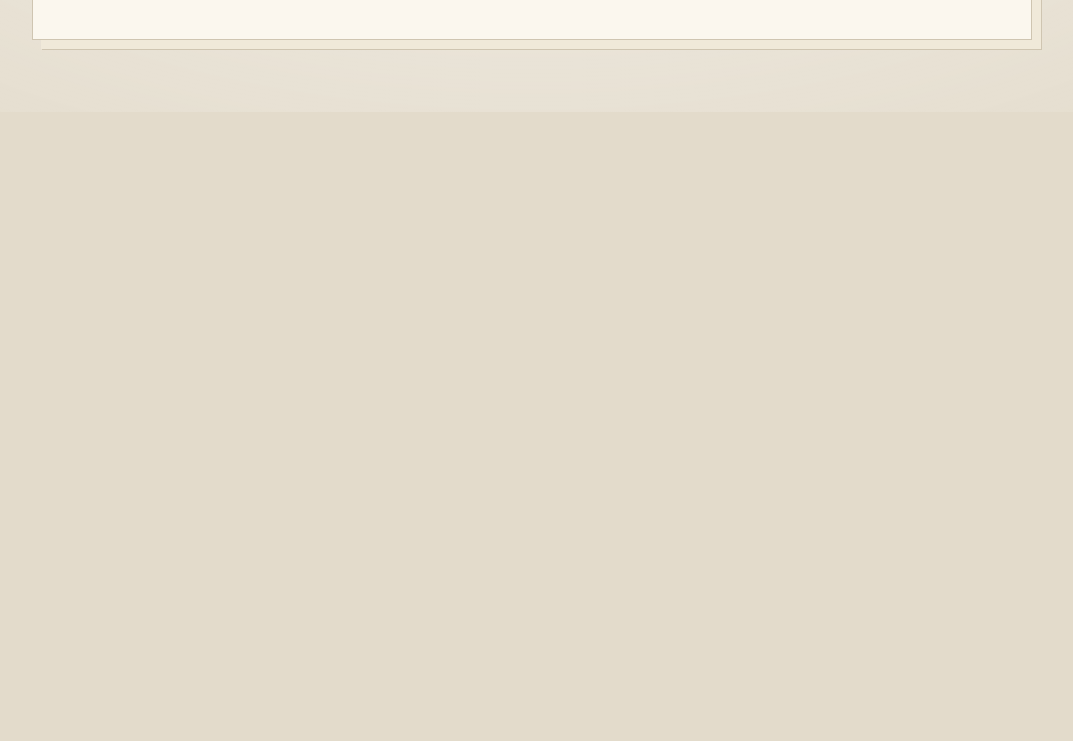
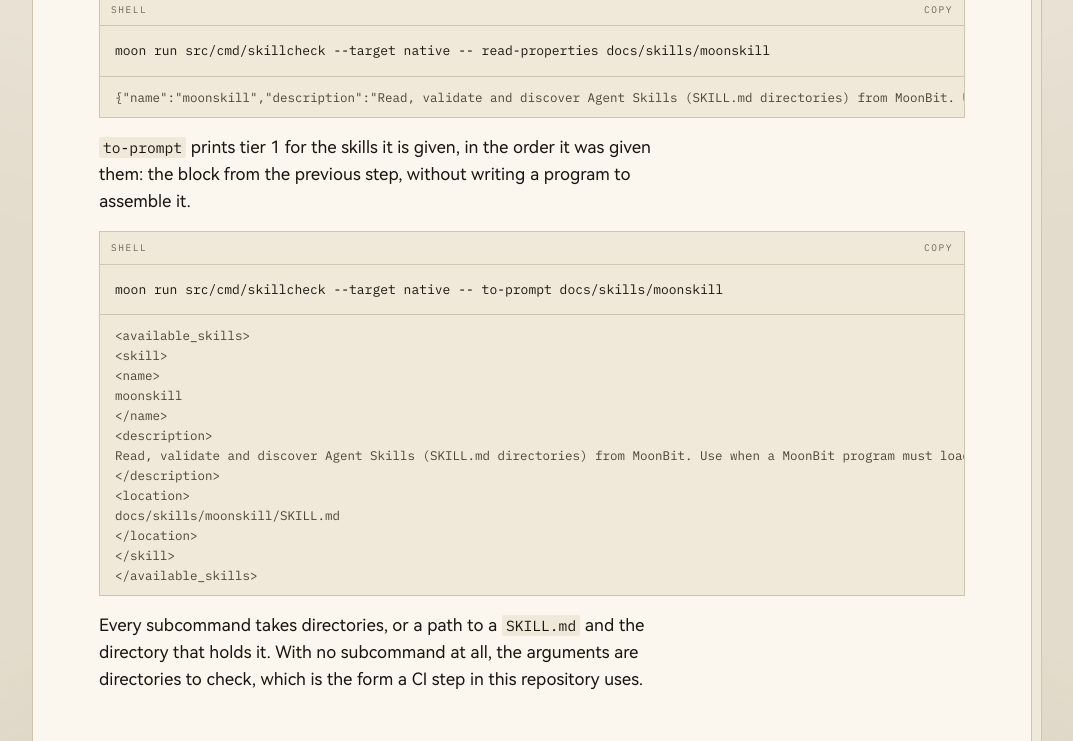
Before and after one commit to moonbitstack/moonskill, a plain HTML site: page docs/guide.html in a window 1280 px wide. Shown: the part 6415-7156 px from the top of the page, without its empty margins (108-1181 px from the left). Before the commit the page ends 6527 px from the top, so only its background shows below. Drawn offline with Linux system fonts and the light colour scheme.

Commit message:
feat(moonskill): answer the other two questions from the command line.
The reference implementation ships three commands — validate, read-properties
and to-prompt — and this one shipped only the first. All three are here now:

    moonskill validate <dir>... [--json]
    moonskill read-properties <dir>...
    moonskill to-prompt <dir>...

`read-properties` prints the frontmatter as one JSON object per line: name and
description always, `license`, `compatibility`, `allowed-tools` and `metadata`
only when the document has them. `to-prompt` prints the tier-1 block for the
directories in the order given, and prints nothing at all when one of them
cannot be read — a block that silently drops a skill tells a model a tool does
not exist.

A run with no subcommand is still a list of directories to check, so the form
the CI step and the pages already use keeps working. The JSON building is split
out of the printing so four new tests can pin it: a verdict's shape, the six
property fields, and an absent field staying absent.

The README and the guide's last step carry the new commands with the output
they really print.

Signed-off-by: Leo Cheng (heke1228) <chengkelfan@qq.com>

```diff
--- a/docs/guide.html
+++ b/docs/guide.html
@@ -270,7 +270,7 @@ pdf-tools/SKILL.md
   <section class="section" id="shell" data-section data-label="from a shell">
     <h2 class="sec"><span class="n">08</span><span class="t">from a shell</span><span class="of">of 08</span></h2>
 
-    <p class="lede">One exit code per directory.</p>
+    <p class="lede">One exit code per directory, and two answers for a program.</p>
     <p><code>src/cmd/skillcheck</code> takes any number of directories, prints one line for each, and exits non-zero when anything failed.</p>
     <div class="code">
         <div class="code-head"><span>shell</span><button class="copy" type="button">copy</button></div>
@@ -286,6 +286,34 @@ pdf-tools/SKILL.md
       </div>
 
     <p><code>--json</code> prints one object per directory instead, which is what a program wants to read: <code>path</code>, <code>valid</code>, and the faults with their tags.</p>
+
+    <p>The same command answers the other two questions. <code>read-properties</code> prints the header as JSON — the six fields the specification defines, the optional ones only when the document has them.</p>
+    <div class="code">
+        <div class="code-head"><span>shell</span><button class="copy" type="button">copy</button></div>
+        <pre data-lang="sh">moon run src/cmd/skillcheck --target native -- read-properties docs/skills/moonskill</pre>
+        <pre class="out">{&quot;name&quot;:&quot;moonskill&quot;,&quot;description&quot;:&quot;Read, validate and discover Agent Skills (SKILL.md directories) from MoonBit. Use when a MoonBit program must load skill documents, judge a SKILL.md against the Agent Skills specification, or put the skill names and descriptions in front of a model.&quot;}</pre>
+      </div>
+
+    <p><code>to-prompt</code> prints tier 1 for the skills it is given, in the order it was given them: the block from the previous step, without writing a program to assemble it.</p>
+    <div class="code">
+        <div class="code-head"><span>shell</span><button class="copy" type="button">copy</button></div>
+        <pre data-lang="sh">moon run src/cmd/skillcheck --target native -- to-prompt docs/skills/moonskill</pre>
+        <pre class="out">&lt;available_skills&gt;
+&lt;skill&gt;
+&lt;name&gt;
+moonskill
+&lt;/name&gt;
+&lt;description&gt;
+Read, validate and discover Agent Skills (SKILL.md directories) from MoonBit. Use when a MoonBit program must load skill documents, judge a SKILL.md against the Agent Skills specification, or put the skill names and descriptions in front of a model.
+&lt;/description&gt;
+&lt;location&gt;
+docs/skills/moonskill/SKILL.md
+&lt;/location&gt;
+&lt;/skill&gt;
+&lt;/available_skills&gt;</pre>
+      </div>
+
+    <p>Every subcommand takes directories, or a path to a <code>SKILL.md</code> and the directory that holds it. With no subcommand at all, the arguments are directories to check, which is the form a CI step in this repository uses.</p>
 
   </section>
 
```
Also changed, not shown: docs/index.html (+3 -3 lines), 4 other files.
